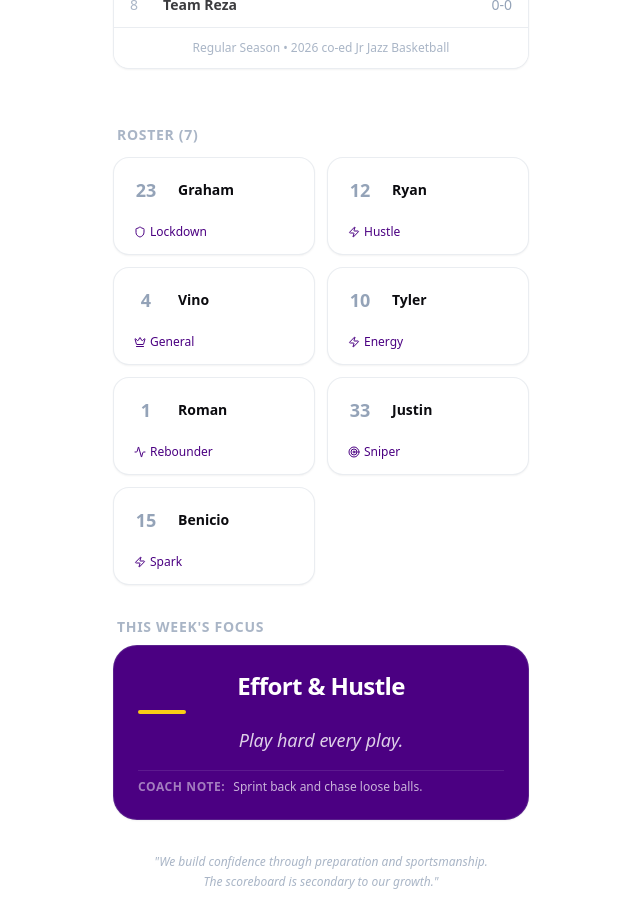
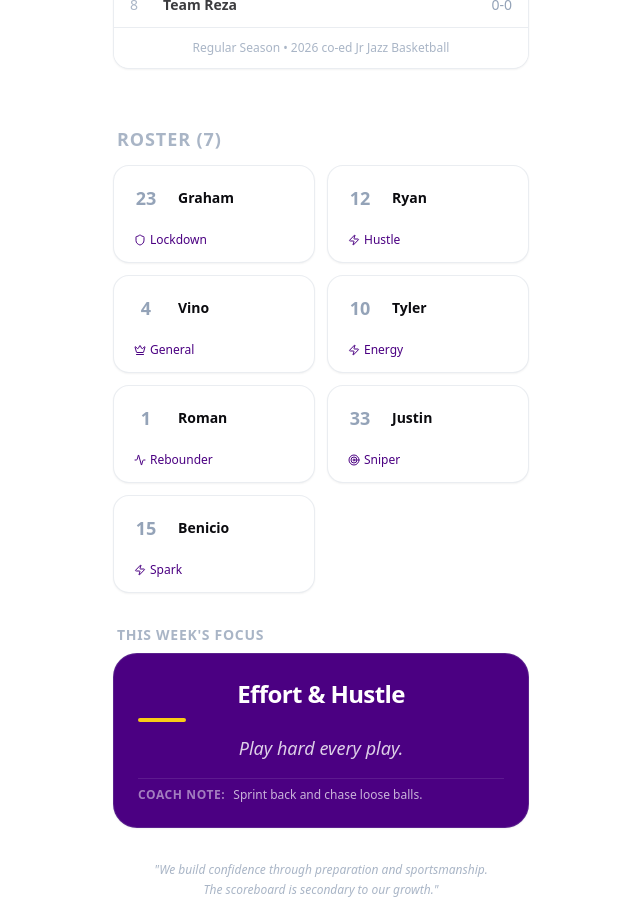
Before and after one commit to browningtons/youth-sports-app, a React (Vite) app: page / in a window 1280 px wide. Shown: the part 1860-2782 px from the top of the page, without its empty margins (319-959 px from the left). Built offline with nearby package versions, Linux system fonts and the light colour scheme; the HTML template or start-up script is replaced by a standard one.

Commit message:
update weekly focus card

```diff
--- a/src/App.jsx
+++ b/src/App.jsx
@@ -565,7 +565,7 @@ const RosterSection = ({ players, isCoach, onUpdateRole }) => {
   return (
     <div className="mb-8">
       <div className="flex justify-between items-center px-1 mb-3">
-        <h3 className="text-sm font-bold text-jazz-muted/80 uppercase tracking-wider">Roster ({players.length})</h3>
+        <h3 className="text-lg font-bold text-jazz-muted/80 uppercase tracking-wider">Roster ({players.length})</h3>
         {isCoach && <button className="text-xs font-semibold text-jazz-purple hover:text-jazz-purple">Edit Roster</button>}
       </div>
 
```
